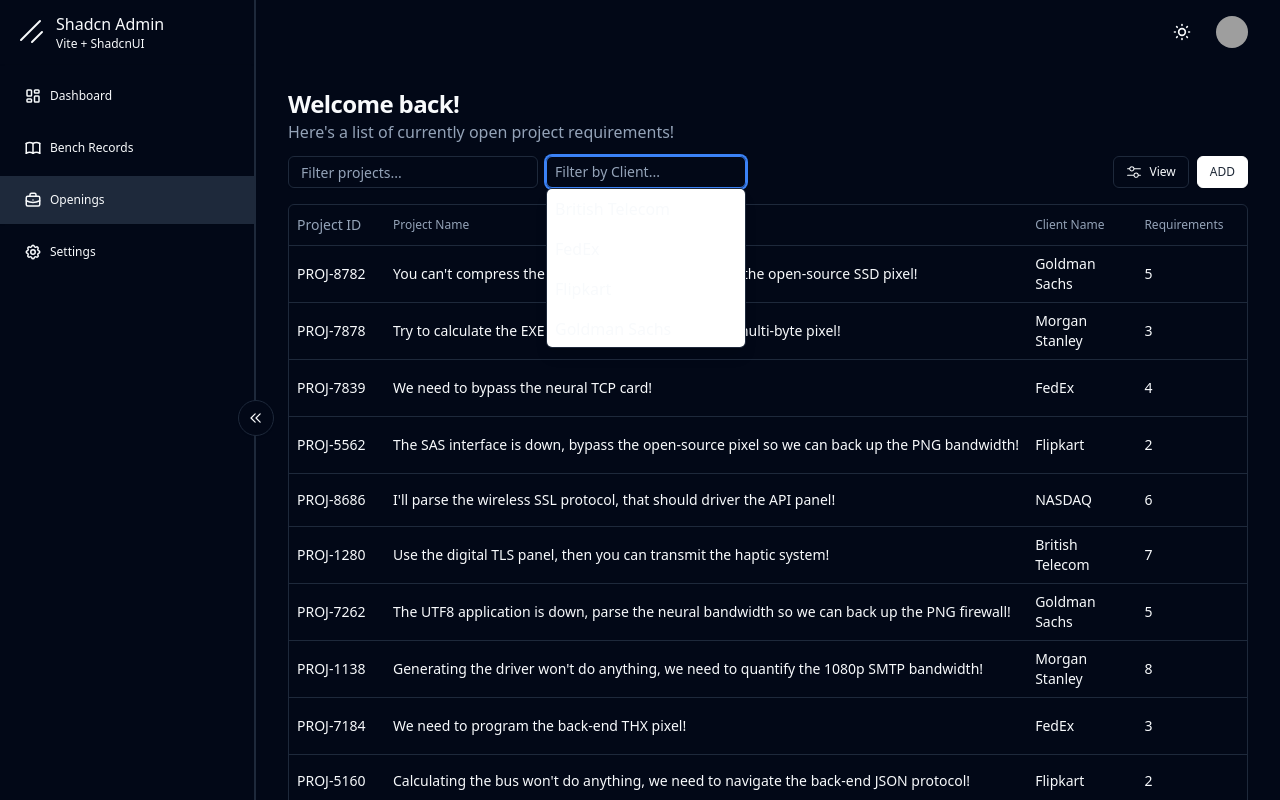
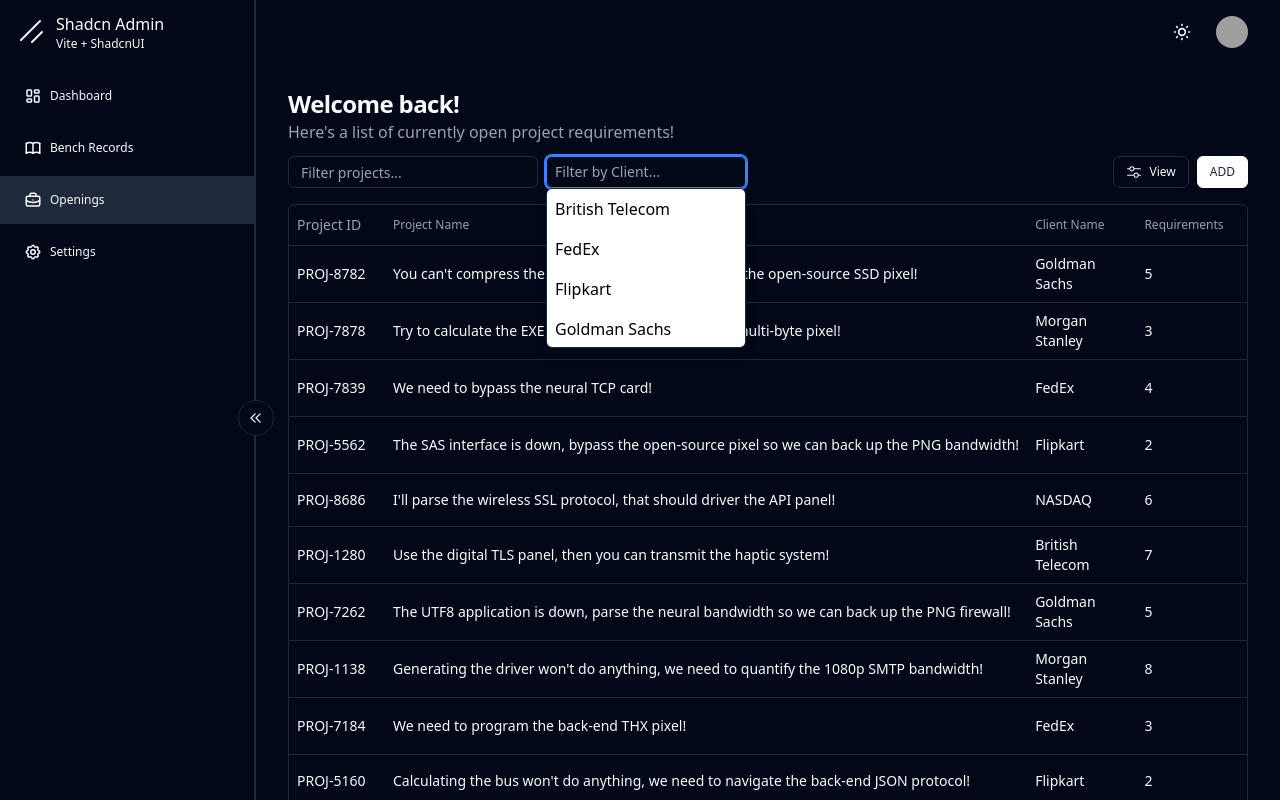
Before and after one commit to AnkushAccolite/BenchManagement, a React (Vite) app in the folder frontend/: page /openings in a window 1280 px wide. Both pictures are taken after a click on the button "Filter by Client...". Built offline with nearby package versions, Linux system fonts and the light colour scheme; grey boxes are pictures that could not be loaded.

Commit message:
Fixed client dropdown - dark mode

```diff
--- a/frontend/src/pages/openings/components/data-table-toolbar.tsx
+++ b/frontend/src/pages/openings/components/data-table-toolbar.tsx
@@ -62,13 +62,13 @@
           onChange={(event) =>
             table.getColumn('projectName')?.setFilterValue(event.target.value)
           }
-          className='h-8 w-[150px] lg:w-[250px]'
+          className='h-8 w-[150px] lg:w-[250px] placeholder:text-muted-foreground'
         />
 
         <div className="relative" ref={dropdownRef}>
           <button
             onClick={() => setDropdownOpen(prev => !prev)}
-            className='h-8 w-[150px] rounded-md border bg-transparent text-sm font-small text-muted-foreground placeholder:text-muted-foreground focus:border-blue-500 focus:ring-2 focus:ring-blue-500 lg:w-[200px] text-left pl-2' // Added pl-2 for left padding
+            className='h-8 w-[150px] rounded-md border bg-transparent text-sm font-small text-muted-foreground placeholder:text-muted-foreground focus:border-blue-500 focus:ring-2 focus:ring-blue-500 lg:w-[200px] text-left pl-2'
           >
             {selectedClient || 'Filter by Client...'}
           </button>
@@ -82,7 +82,7 @@
               {clients.map((client) => (
                 <div
                   key={client.value}
-                  className='p-2 hover:bg-gray-100 cursor-pointer'
+                  className='p-2 hover:bg-gray-100 cursor-pointer text-black'
                   onClick={() => handleClientChange(client.value)}
                 >
                   {client.label}
@@ -91,6 +91,7 @@
             </div>
           )}
         </div>
+
 
         {isFiltered && (
           <Button
```
